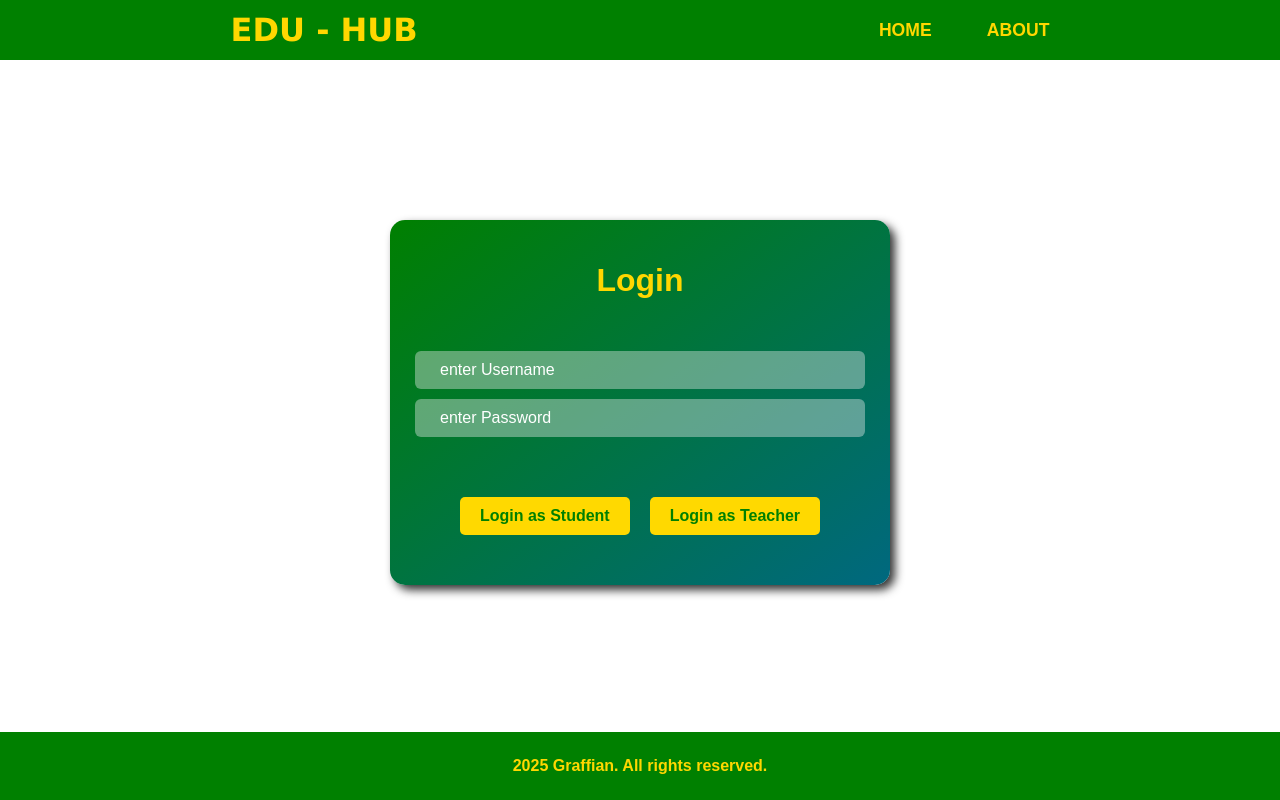
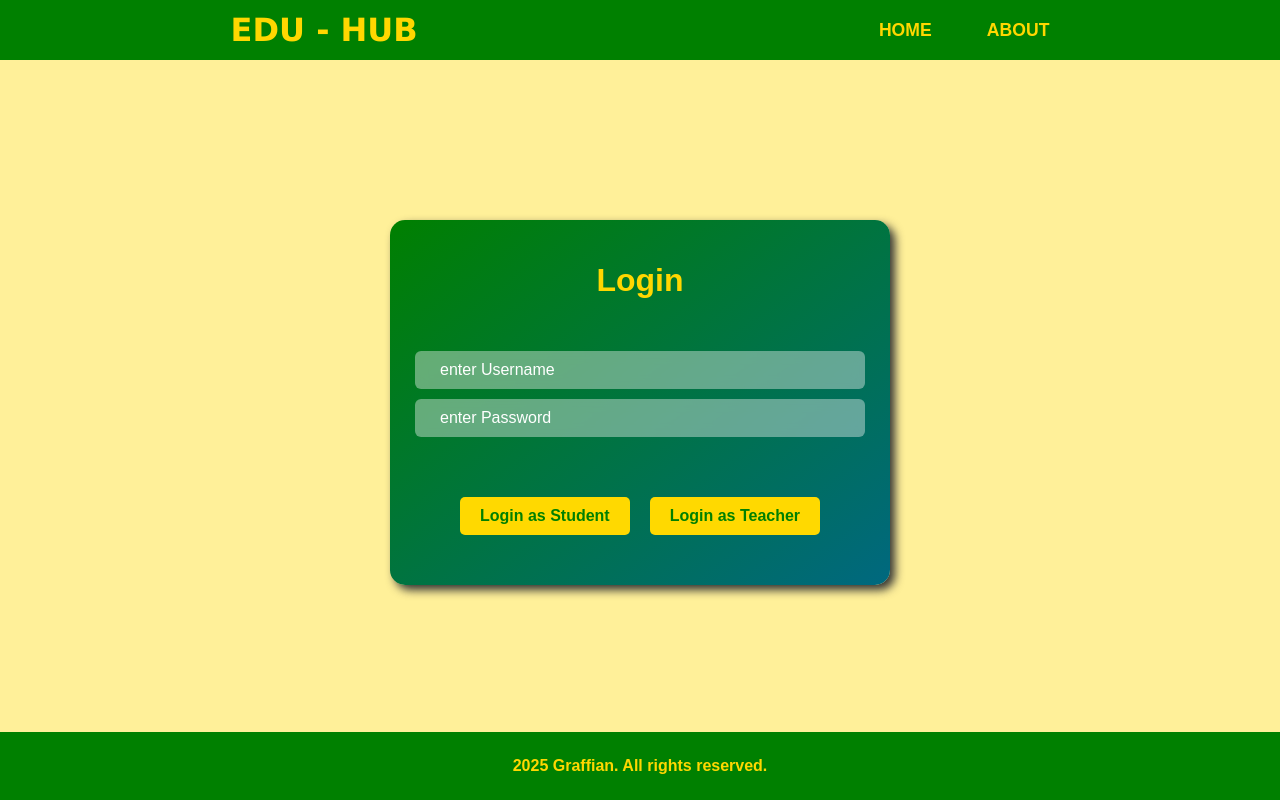
Before and after one commit to Graffian/Edu-Hub, a React (Vite) app in the folder frontend/: page / in a window 1280 px wide. Built offline with nearby package versions, Linux system fonts and the light colour scheme.

Commit message:
added background to webpage

```diff
--- a/frontend/src/App.css
+++ b/frontend/src/App.css
@@ -2,7 +2,17 @@ body{
   padding: 0;
   margin: 0;
   font-family: Arial, Helvetica, sans-serif;
+  background: hsl(51, 100%, 80%);
+  /* background: linear-gradient(45deg, hsl(123, 100%, 50%), hsl(191, 100%, 50%));
+  background-size: 400% 400%;
+  animation: gradientBG 10s ease infinite; */
 }
+/*
+
+body {
+
+}
+ */
 .nav-bar{
   display: flex;
   justify-content: space-around;
@@ -44,3 +54,8 @@ footer{
   font-weight: 550;
   padding-block: 25px;
 }
+/* @keyframes gradientBG {
+  0% { background-position: 0% 50%; }
+  50% { background-position: 100% 50%; }
+  100% { background-position: 0% 50%; }
+} */
--- a/frontend/src/components/Login/Login.css
+++ b/frontend/src/components/Login/Login.css
@@ -29,7 +29,8 @@
     border:0;
     outline: 0;
     border-radius: 6px;
-    background-color: #eeeeee66;
+    background-color: #fafafa66;
+    backdrop-filter: blur(6px);
     width: 100%;
     font: inherit;
     padding: 10px 25px;
```
